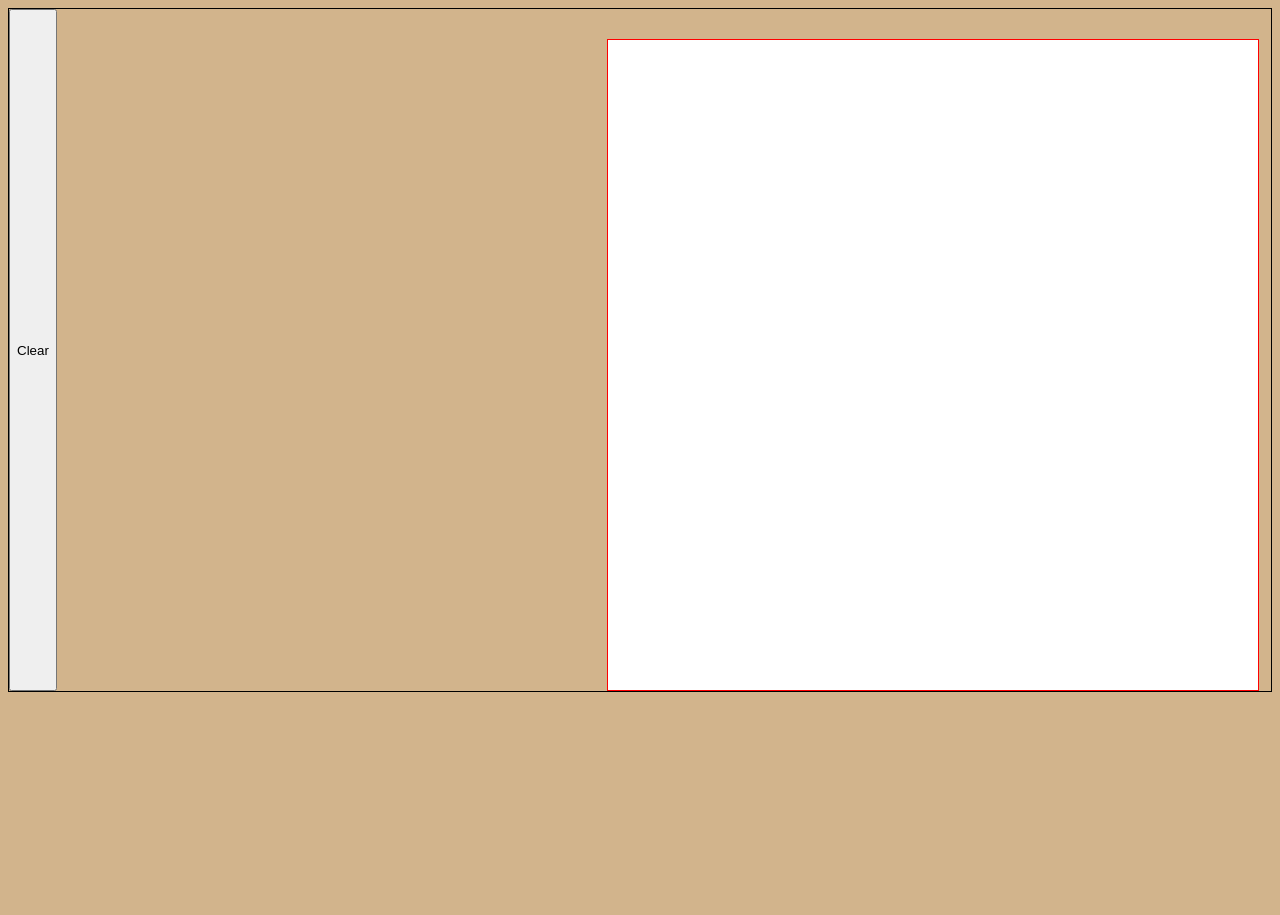
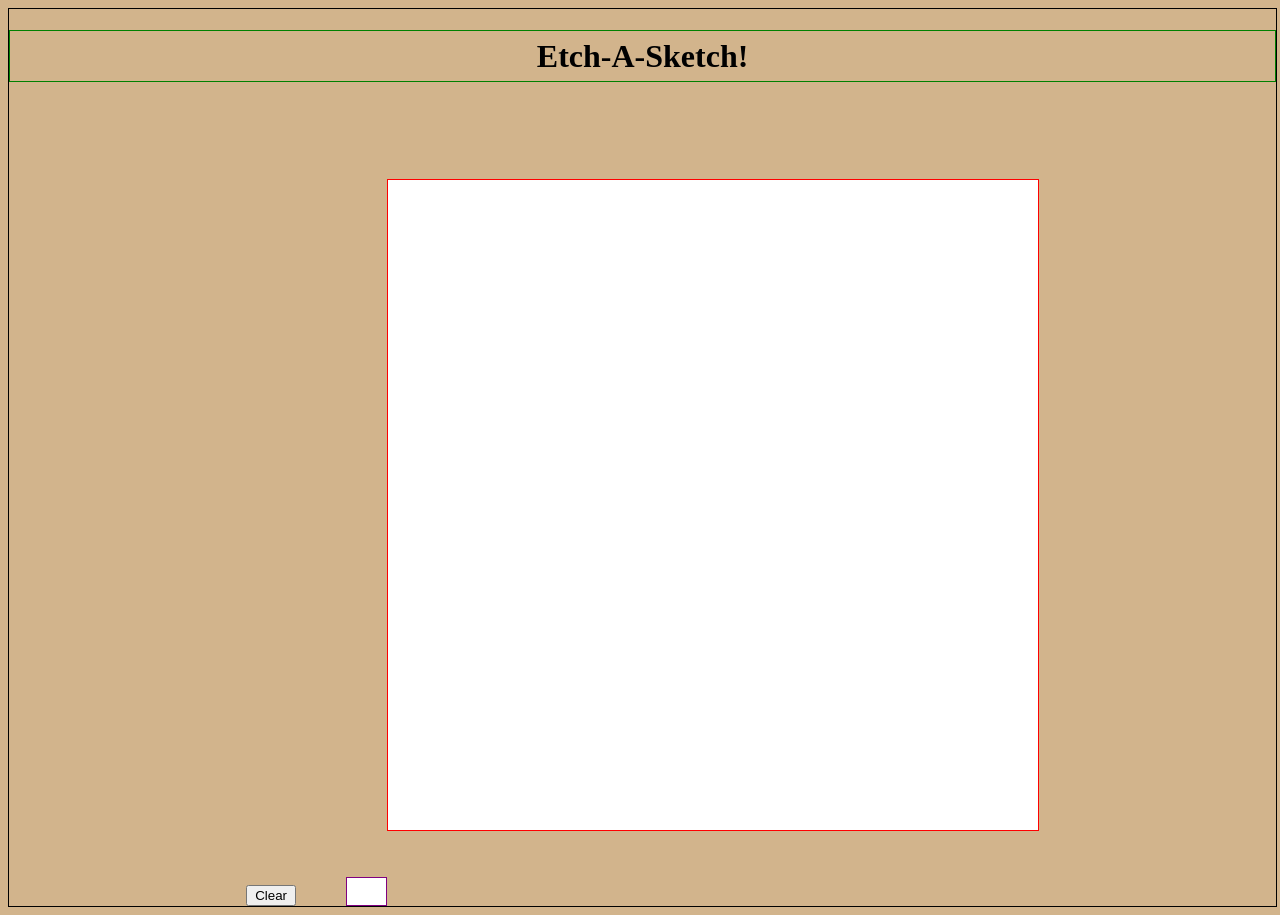
Before and after one commit to Noah-Menrath/etch-a-sketch, a plain HTML site: page index.html in a window 1280 px wide. Before the commit the page ends 800 px from the top, so only its background shows below. Drawn offline with Linux system fonts and the light colour scheme.

Commit message:
Working on adding dynamic grid size, p.s. try checkbox element type

```diff
--- a/index.html
+++ b/index.html
@@ -8,7 +8,9 @@
     </head>
 
     <body>
+        <h1>Etch-A-Sketch!</h1>
         <button id="clearButton">Clear</button>
+        <input id="inputBox"></input>
     </body>
 
 </html>
--- a/scripts.js
+++ b/scripts.js
@@ -8,6 +8,8 @@ container.setAttribute('id', 'container');
 o = (16 * 16); // have an input box for how many boxes user wants or even have a few button choices //
 
 const linkClearButton = document.querySelector("#clearButton");
+
+const sizeGrid = document.querySelector("#inputBox")
 
 body.append(container);
 
@@ -31,6 +33,32 @@ function runGame() {
 
 
     };
+
+    if (sizeGrid <= 100) {
+        for (i=0; i < sizeGrid; i++) {
+            const div = document.createElement('div');
+            div.setAttribute('class', 'square');
+            container.append(div);
+
+
+            div.addEventListener('mouseover', changeColor);
+
+            container.addEventListener('click', clearData);
+
+            function clearData() {
+                div.setAttribute('style', 'backgroundColor: white');
+
+            };
+        };
+
+            linkClearButton.addEventListener("click", clearData);
+    } else {
+        console.log("WOOO");
+    }
+
+
+
+
 
 
 
@@ -61,15 +89,3 @@ function changeColor(event) {
 
 
 runGame();
-
-
-
-
-
-// const div = document.getElementsByClassName("square");
-
-// function runGame() {
-
-// runGame()
-
-// div.addEventListener("mouseover", changeColor);
--- a/styles.css
+++ b/styles.css
@@ -2,6 +2,10 @@ body {
     background-color: tan;
     display: flex;
     border: 1px solid black;
+    flex-wrap: wrap;
+    width: 99%;
+    justify-content: center;
+
 }
 
 #container {
@@ -9,9 +13,11 @@ body {
     display: grid;
     width: 650px;
     height: 650px;
-    margin-left: 550px;
-    margin-top: 30px;
+
     grid-template-columns: repeat(16, 6.25%);
+    margin-top: 75px;
+    justify-content: center;
+    margin-bottom: 75px;
 
 
 
@@ -25,3 +31,33 @@ body {
 
 
 }
+
+h1 {
+    display: flex;
+    justify-content: center;
+    border: 1px solid green;
+    align-items: center;
+    width: 100%;
+    height: 50px;
+    align-items: center;
+}
+
+#clearButton {
+    display: flex;
+    justify-content: center;
+    width: 50px;
+    height: 25%;
+    align-self: flex-end;
+
+
+}
+
+#inputBox {
+    display: flex;
+    justify-content: flex-end;
+    height: 25px;
+    width: 35px;
+    align-self: flex-end;
+    margin-left: 50px;
+    border: 1px solid purple
+}
```
